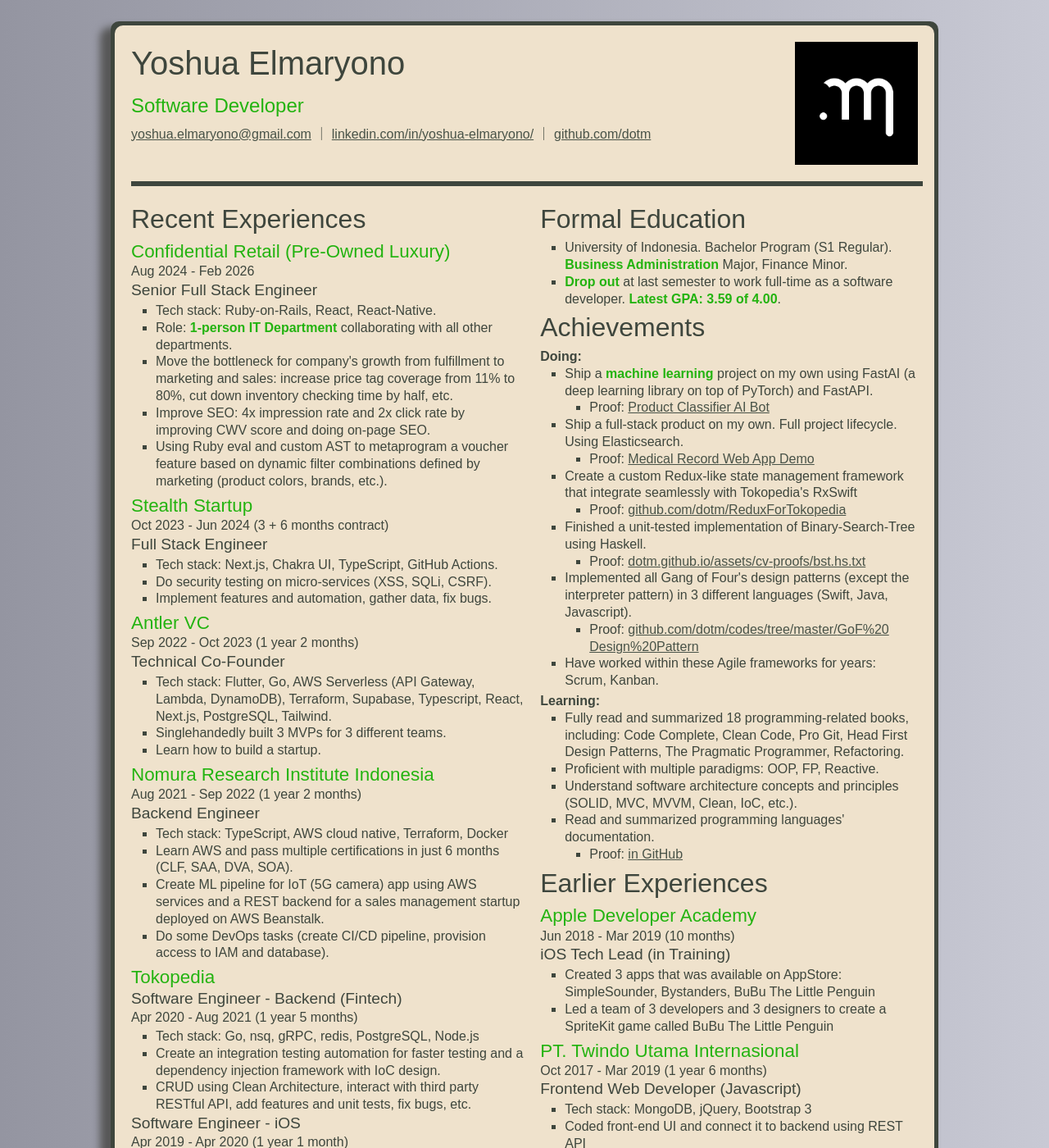
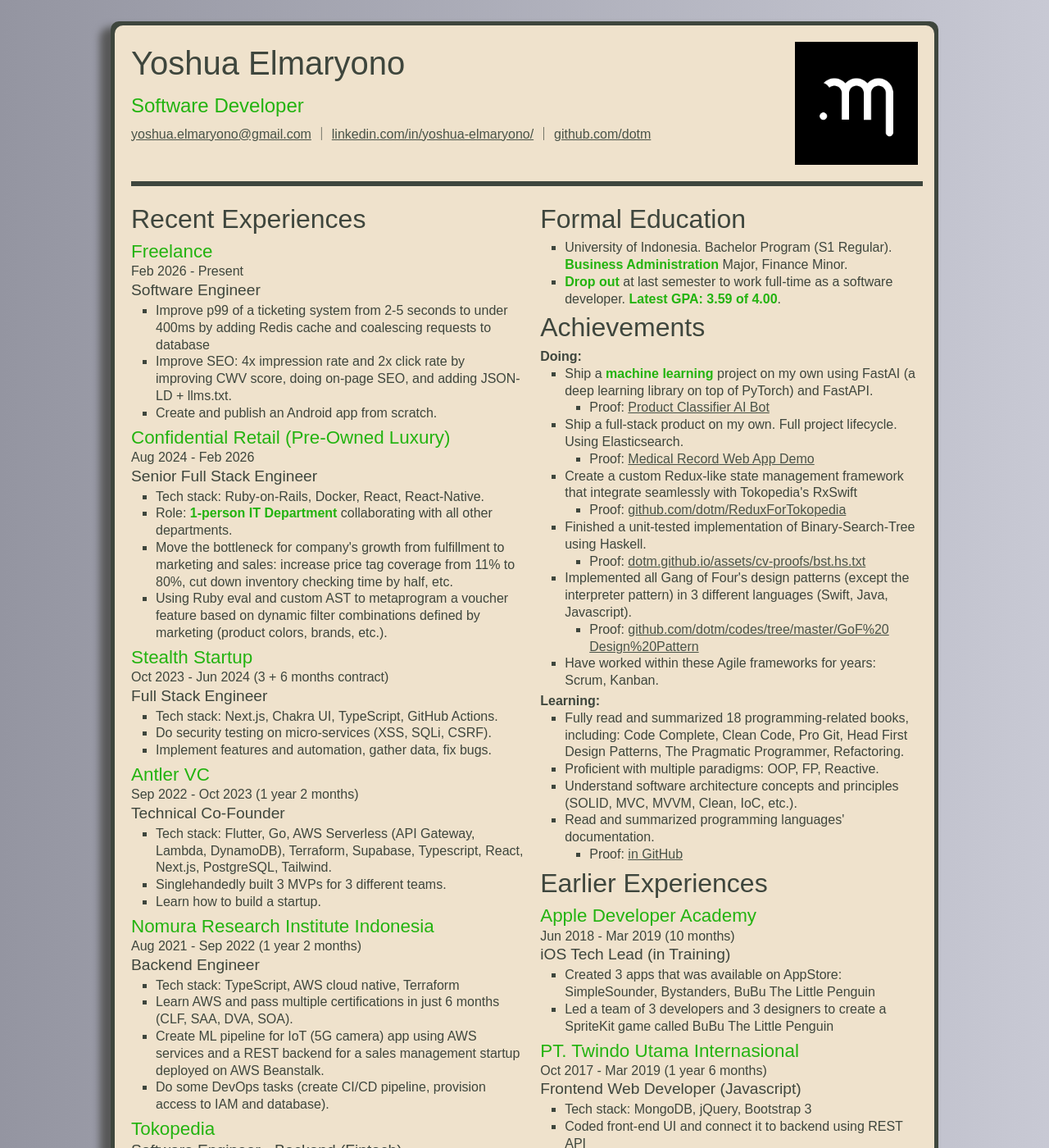
Before and after one commit to dotm/dotm.github.io, a Jekyll site: the page cv.html, which Jekyll copies as it is, in a window 1280 px wide and 1400 px high. Shown: the whole window at 82% size. Built offline with Jekyll 4.4.1, drawn with Linux system fonts in a browser that asks for light colours.

Commit message:
update cv

```diff
--- a/cv.html
+++ b/cv.html
@@ -45,14 +45,24 @@
             <h2>Recent Experiences</h2>
 
             <section class="experience-item">
+              <p class="experience-item__workplace highlight">Freelance</p>
+              <p class="experience-item__date">Feb 2026 - Present</p>
+              <p class="experience-item__position-title">Software Engineer</p>
+              <ul class="experience-item__achievements">
+                <li>Improve p99 of a ticketing system from 2-5 seconds to under 400ms by adding Redis cache and coalescing requests to database</li>
+                <li>Improve SEO: 4x impression rate and 2x click rate by improving CWV score, doing on-page SEO, and adding JSON-LD + llms.txt.</li>
+                <li>Create and publish an Android app from scratch.</li>
+              </ul>
+            </section>
+
+            <section class="experience-item">
               <p class="experience-item__workplace highlight">Confidential Retail (Pre-Owned Luxury)</p>
               <p class="experience-item__date">Aug 2024 - Feb 2026</p>
               <p class="experience-item__position-title">Senior Full Stack Engineer</p>
               <ul class="experience-item__achievements">
-                <li>Tech stack: Ruby-on-Rails, React, React-Native.</li>
+                <li>Tech stack: Ruby-on-Rails, Docker, React, React-Native.</li>
                 <li>Role: <strong class="highlight">1-person IT Department</strong> collaborating with all other departments.</li>
                 <li>Move the bottleneck for company's growth from fulfillment to marketing and sales: increase price tag coverage from 11% to 80%, cut down inventory checking time by half, etc.</li>
-                <li>Improve SEO: 4x impression rate and 2x click rate by improving CWV score and doing on-page SEO.</li>
                 <li>Using Ruby eval and custom AST to metaprogram a voucher feature based on dynamic filter combinations defined by marketing (product colors, brands, etc.).</li>
               </ul>
             </section>
```
Also changed, not shown: other parts of cv.html (+1 -1 lines).
